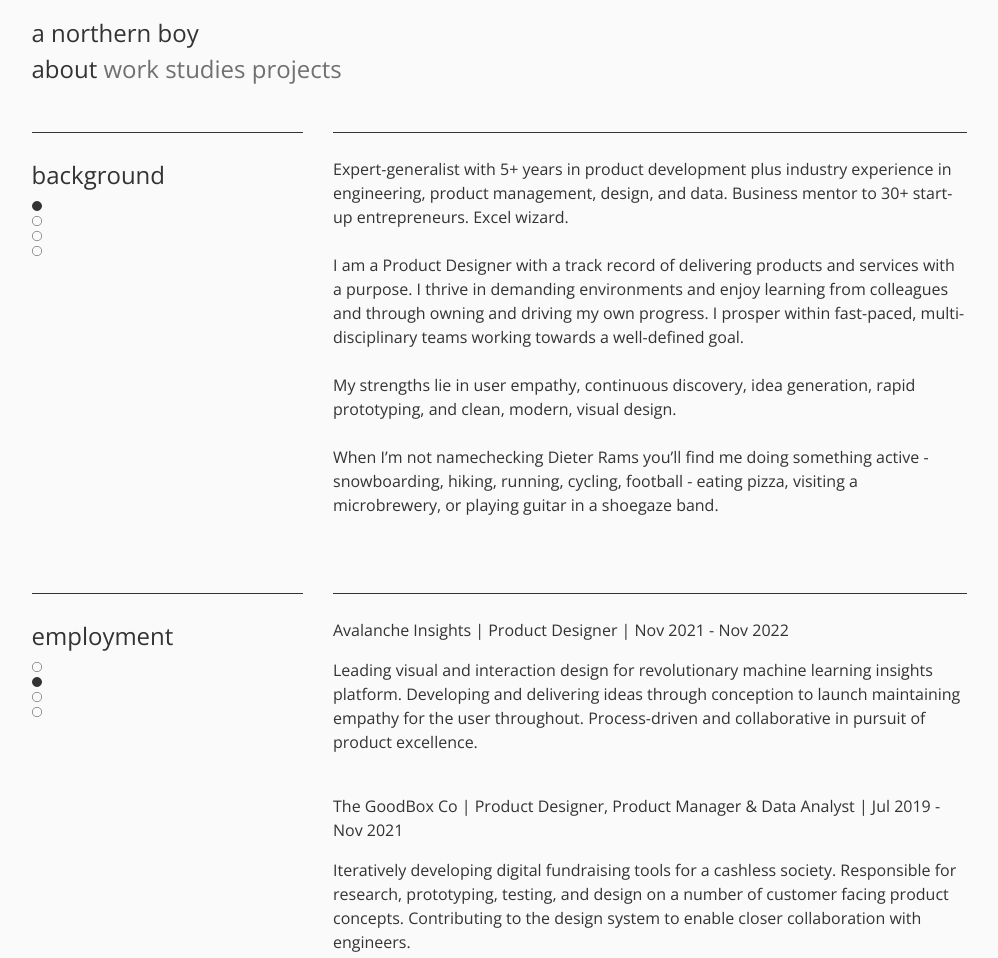
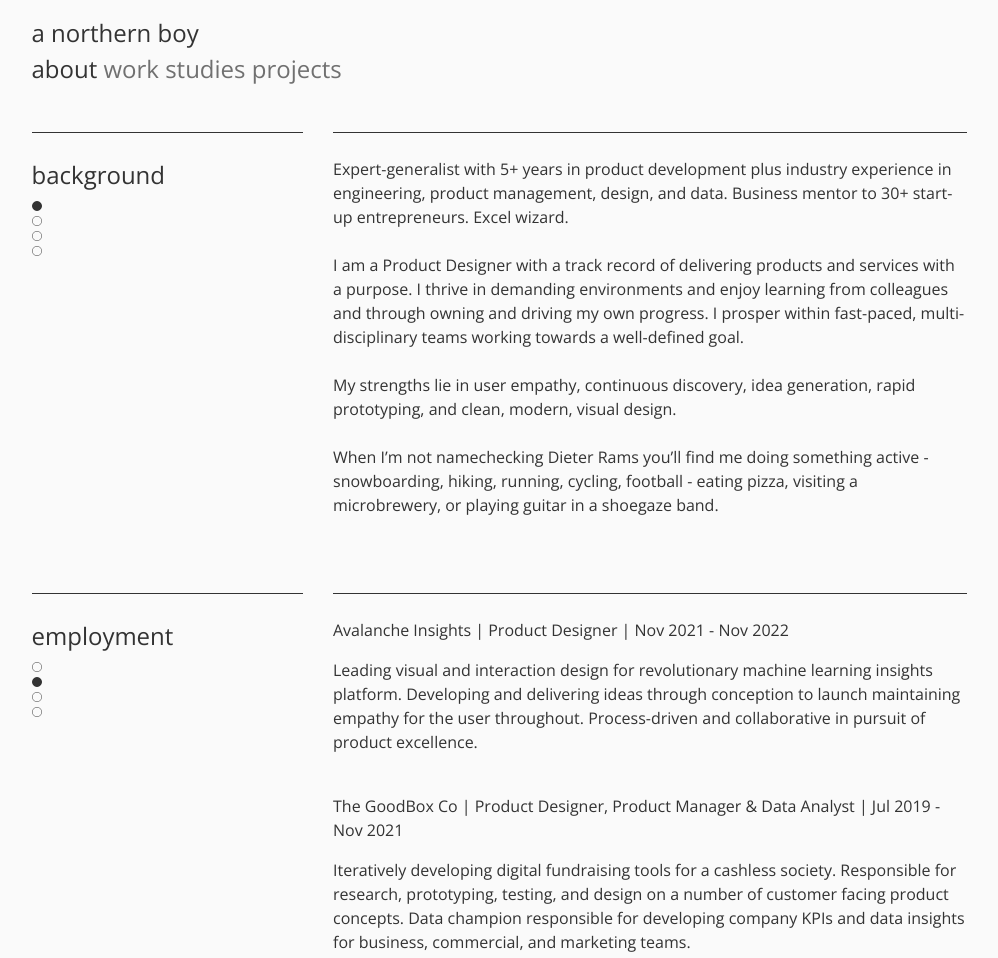
Before and after one commit to anorthernboy/anorthernboy.github.io, a plain HTML site: page pages/about.html in a window 1280 px wide. Shown: the top 958 px of the page, without its empty margins (141-1139 px from the left). Drawn offline with nearby package versions, Linux system fonts and the light colour scheme.

Commit message:
Update about.html

```diff
--- a/pages/about.html
+++ b/pages/about.html
@@ -190,7 +190,7 @@ When I’m not namechecking Dieter Rams you’ll find me doing something active
 
           <p>The GoodBox Co | Product Designer, Product Manager & Data Analyst | Jul 2019 - Nov 2021</p>
           <p style="font-size: 1rem; font-weight: 100;">
-            Iteratively developing digital fundraising tools for a cashless society. Responsible for research, prototyping, testing, and design on a number of customer facing product concepts. Contributing to the design system to enable closer collaboration with engineers.
+            Iteratively developing digital fundraising tools for a cashless society. Responsible for research, prototyping, testing, and design on a number of customer facing product concepts. Data champion responsible for developing company KPIs and data insights for business, commercial, and marketing teams.
           </p>
 
           <br>
```
